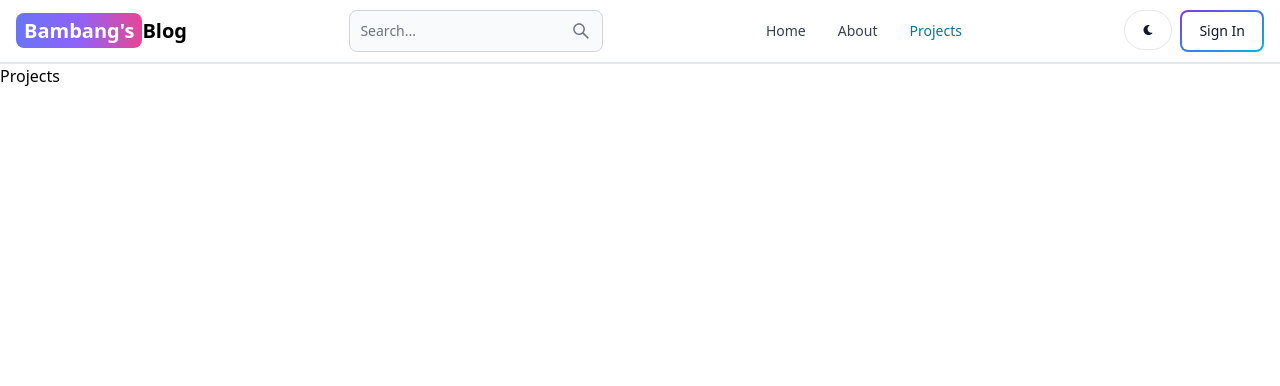
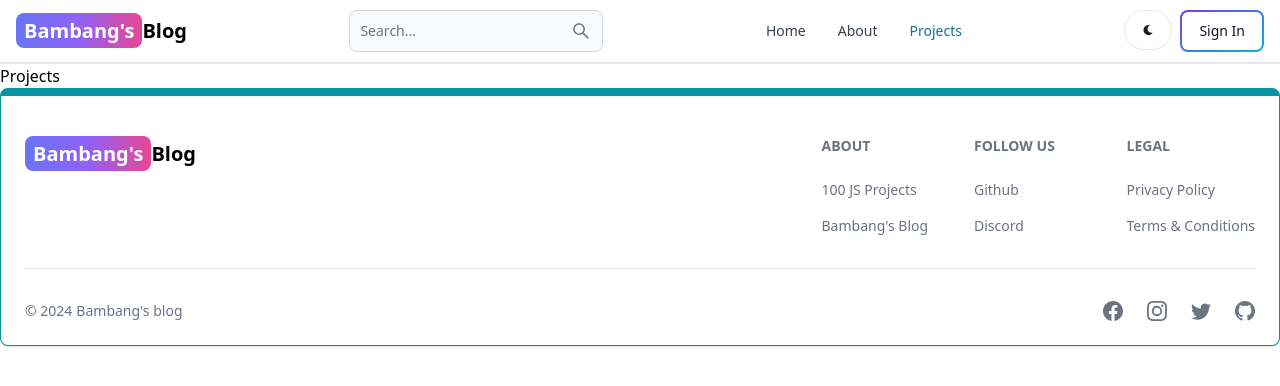
Before and after one commit to bambangramadhan/mern-blog, a React (Vite) app in the folder client/: page /projects in a window 1280 px wide. Shown: the top 386 px of the page. Built offline with nearby package versions, Linux system fonts and the light colour scheme.

Commit message:
feat: create & add the footer component

```diff
--- a/client/src/App.tsx
+++ b/client/src/App.tsx
@@ -1,5 +1,3 @@
-import React from "react";
-import PropTypes from "prop-types";
 import { BrowserRouter, Routes, Route } from "react-router-dom";
 import About from "./pages/About";
 import Home from "./pages/Home";
@@ -8,8 +6,9 @@
 import Dashboard from "./pages/Dashboard";
 import Projects from "./pages/Projects";
 import Header from "./components/Header";
+import Footer from "./components/Footer";
 
-const App = (props) => {
+const App = () => {
   return (
     <BrowserRouter>
       <Header />
@@ -21,6 +20,7 @@
         <Route path="/dashboard" element={<Dashboard />} />
         <Route path="/projects" element={<Projects />} />
       </Routes>
+      <Footer />
     </BrowserRouter>
   );
 };
--- /dev/null
+++ b/client/src/components/Footer.tsx
@@ -0,0 +1,85 @@
+import { Footer } from "flowbite-react";
+import { Link } from "react-router-dom";
+import { BsFacebook, BsGithub, BsInstagram, BsTwitter } from "react-icons/bs";
+
+const FooterCom = () => {
+  return (
+    <Footer container className="border border-t-8 border-teal-500">
+      <div className="w-full max-w-7xl mx-auto">
+        <div className="grid w-full justify-between sm:flex md:grid-cols-1">
+          <div className="mt-5">
+            <Link
+              to={"/"}
+              className="self-center whitespace-nowrap text-lg sm:text-xl font-semibold dark:text-white"
+            >
+              <span className="px-2 py-1 bg-gradient-to-r from-indigo-500 via-purple-500 to-pink-500 rounded-lg text-white">
+                Bambang's
+              </span>
+              Blog
+            </Link>
+          </div>
+          <div className="grid grid-cols-2 gap-8 mt-4 sm:grid-cols-3 sm:gap-6">
+            <div>
+              <Footer.Title title="About" />
+              <Footer.LinkGroup col>
+                <Footer.Link
+                  href="https://www.100jsprojects.com"
+                  target="_blank"
+                  rel="noopener noreferrer"
+                >
+                  100 JS Projects
+                </Footer.Link>
+                <Footer.Link
+                  href="/about"
+                  target="_blank"
+                  rel="noopener noreferrer"
+                >
+                  Bambang's Blog
+                </Footer.Link>
+              </Footer.LinkGroup>
+            </div>
+            <div>
+              <Footer.Title title="Follow us" />
+              <Footer.LinkGroup col>
+                <Footer.Link
+                  href="https://www.github.com/bambangramadhan"
+                  target="_blank"
+                  rel="noopener noreferrer"
+                >
+                  Github
+                </Footer.Link>
+                <Footer.Link href="#">Discord</Footer.Link>
+              </Footer.LinkGroup>
+            </div>
+            <div>
+              <Footer.Title title="Legal" />
+              <Footer.LinkGroup col>
+                <Footer.Link href="#">Privacy Policy</Footer.Link>
+                <Footer.Link href="#">Terms &amp; Conditions</Footer.Link>
+              </Footer.LinkGroup>
+            </div>
+          </div>
+        </div>
+        <Footer.Divider />
+        <div className="w-full sm:flex sm:items-center sm:justify-between">
+          <Footer.Copyright
+            href="#"
+            by="Bambang's blog"
+            year={new Date().getFullYear()}
+          />
+          <div className="flex gap-6 sm:mt-0 mt-4 sm:justify-center">
+            <Footer.Icon href="#" icon={BsFacebook} />
+            <Footer.Icon href="#" icon={BsInstagram} />
+            <Footer.Icon href="#" icon={BsTwitter} />
+            <Footer.Icon
+              href="https://github.com/bambangramadhan"
+              icon={BsGithub}
+            />
+          </div>
+        </div>
+      </div>
+    </Footer>
+  );
+};
+
+export default FooterCom;
```
